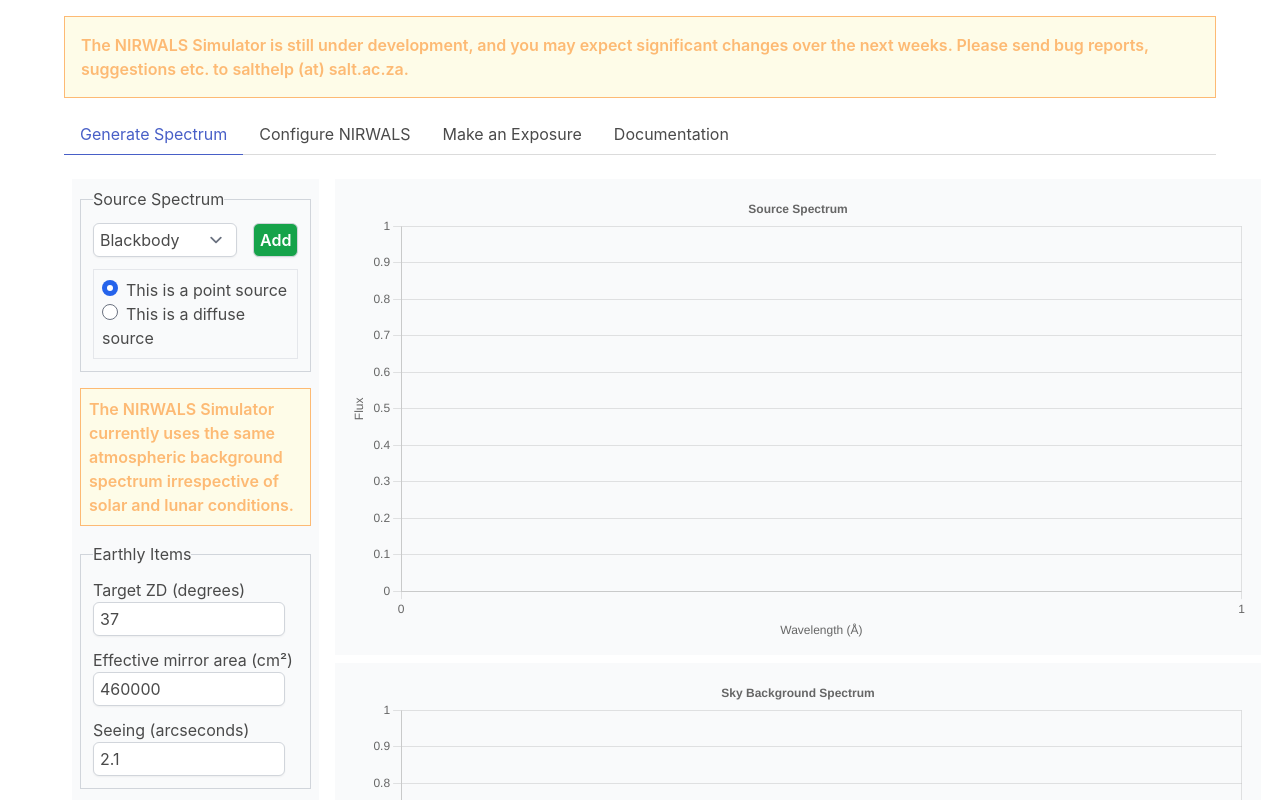
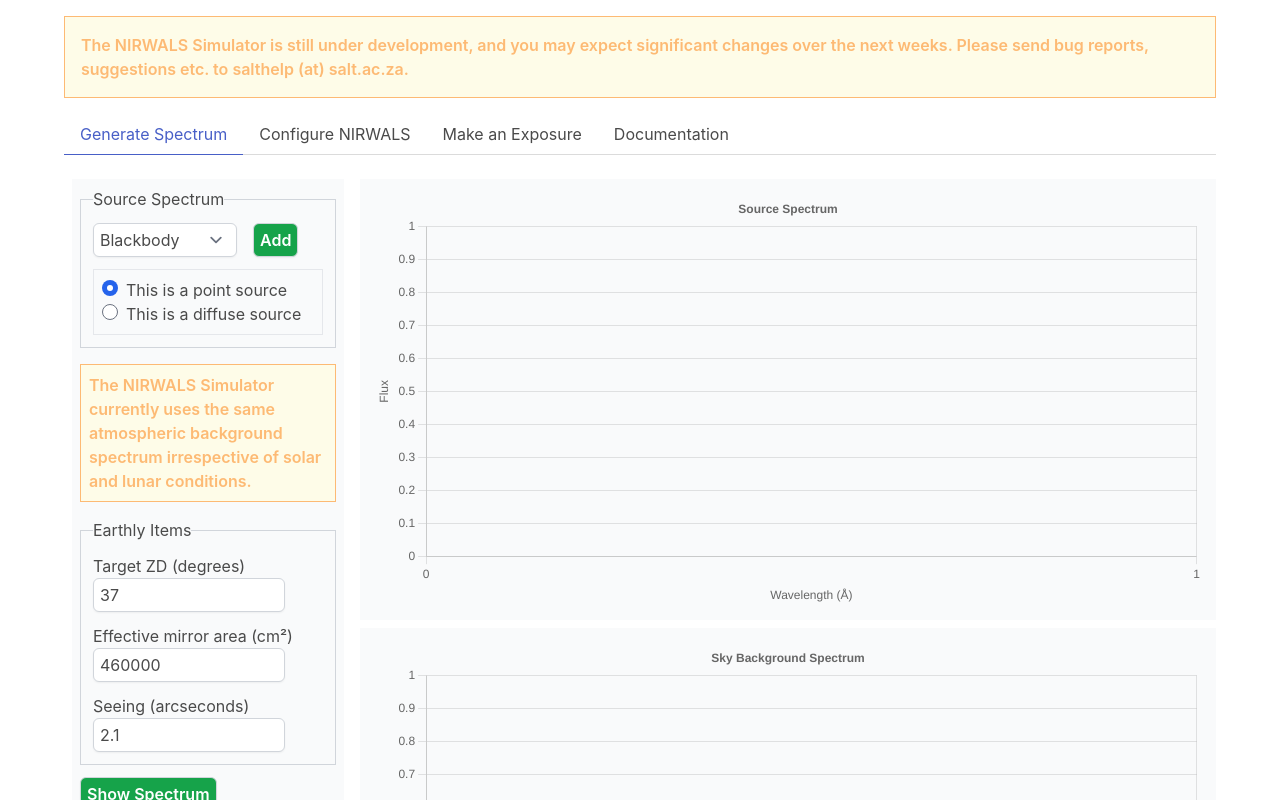
Before and after one commit to saltastroops/nir-simulator, a React (Vite) app in the folder frontend/: page / in a window 1280 px wide. Shown: the top 800 px of the page. Built offline with nearby package versions, Linux system fonts and the light colour scheme.

Commit message:
Change handling of plot sizes
The Configure NIRWALS and the Exposure tab still need to ve changed accordingly.

```diff
--- a/frontend/src/components/plots/linePlot.css
+++ b/frontend/src/components/plots/linePlot.css
@@ -1,7 +1,6 @@
 .chart-container {
     position: relative;
-    width: 910px;
-    height: 460px;
+    width: 100%;
     padding: 5px;
 }
 
--- a/frontend/src/components/spectrum/SpectrumGenerationTab.tsx
+++ b/frontend/src/components/spectrum/SpectrumGenerationTab.tsx
@@ -123,7 +123,7 @@ export function SpectrumGenerationTab({ setup, updateSetup }: Props) {
             />
           </fieldset>
 
-          <div className="mt-4 mb-4 p-2 border border-orange-300 bg-yellow-50 text-orange-300 font-semibold">
+          <div className="mt-4 mb-4 p-2 border border-orange-300 bg-yellow-50 text-orange-300 font-semibold max-w-[350px]">
             The NIRWALS Simulator currently uses the same atmospheric background
             spectrum irrespective of solar and lunar conditions.
           </div>
@@ -171,7 +171,7 @@ export function SpectrumGenerationTab({ setup, updateSetup }: Props) {
           )}
         </div>
       </div>
-      <div className="ml-2">
+      <div className="ml-2 w-full">
         <div className="bg-gray-50 p-2">
           <div className={!error ? "" : "bg-red-300"}>{sourceChart}</div>
         </div>
```
